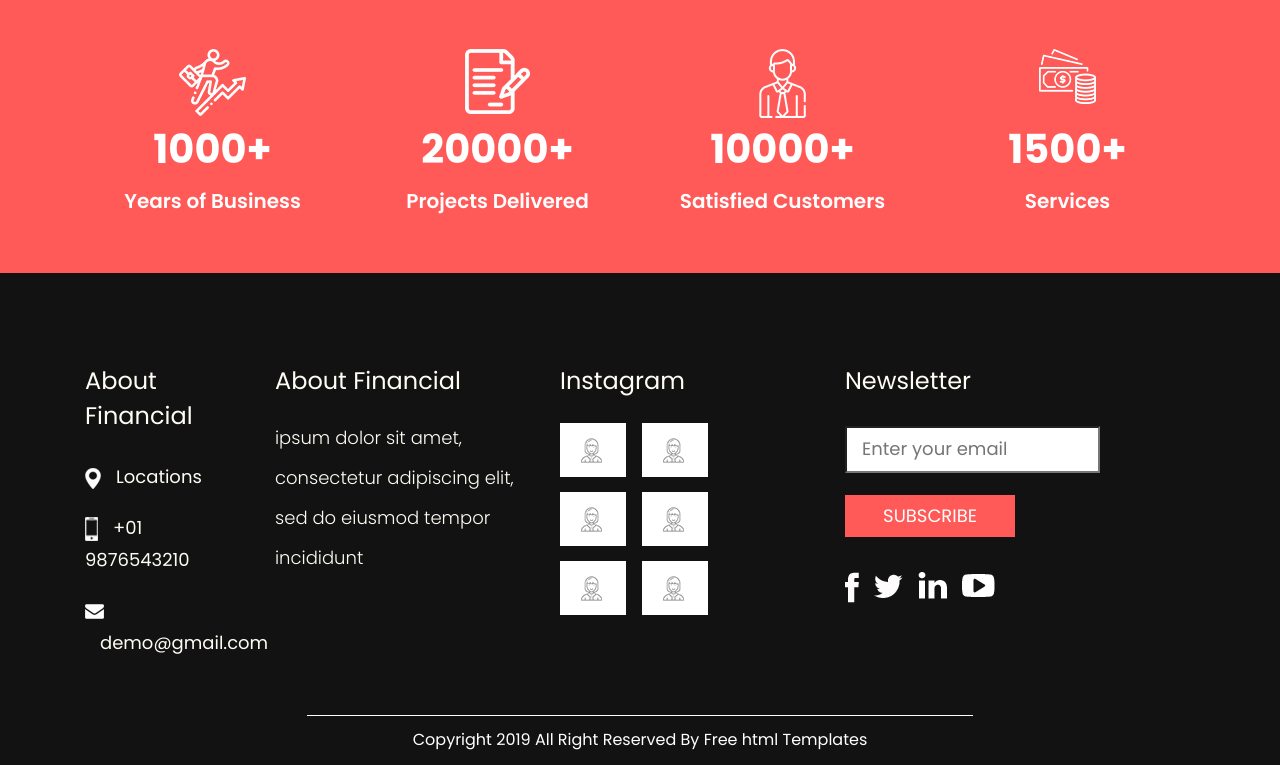
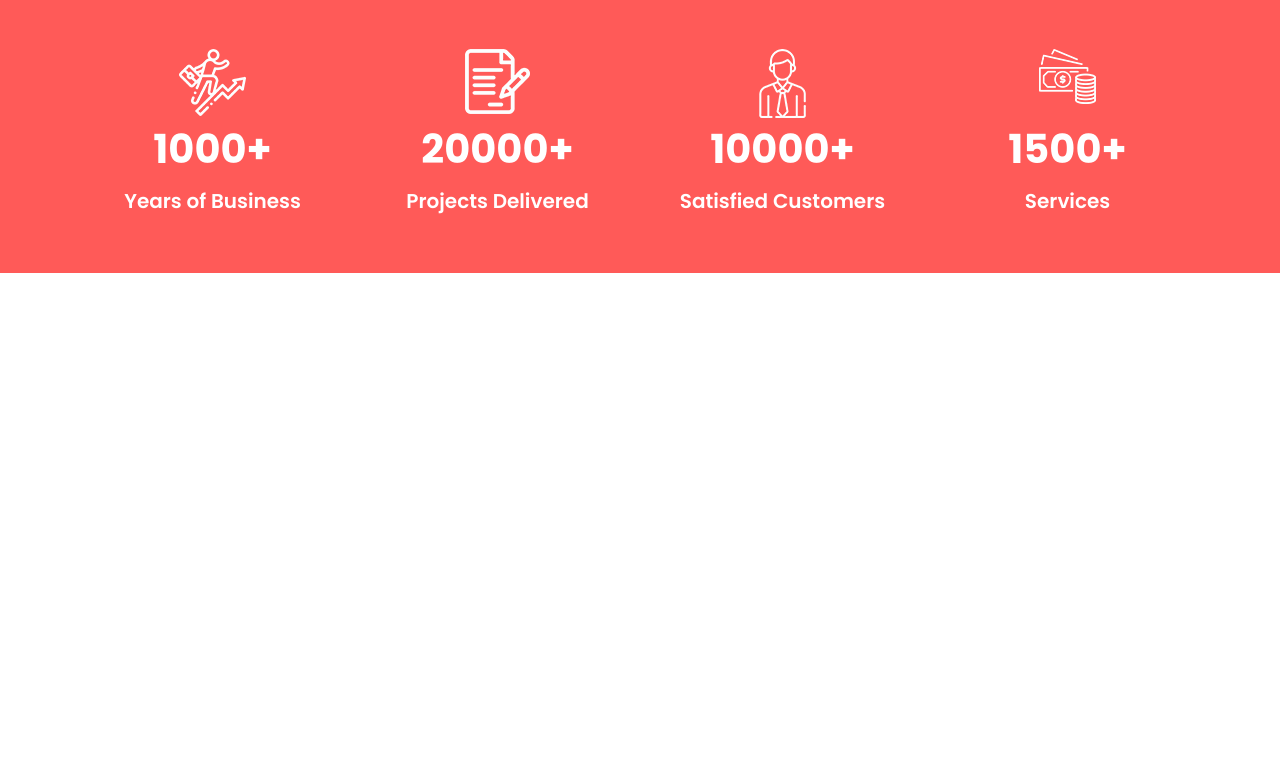
Before and after one commit to J4FSec/In0ri, a Flask app: page / in a window 1280 px wide. Shown: the part 585-1350 px from the top of the page. After the commit the page ends 858 px from the top, so only its background shows below. Run offline with Flask 2, Linux system fonts and the light colour scheme; some libraries are stand-ins or nearby versions.

Commit message:
update WebUI

```diff
--- a/FlaskApp/templates/index.html
+++ b/FlaskApp/templates/index.html
@@ -97,61 +97,7 @@
         </div>
       </div>
     </div>
-    <!--project section end -->
-    <!--team section start -->
-    <!--team section end -->
-    <!--client section start -->
-    <!--client section end -->
-    <!--footer section start -->
-    <div class="footer_section layout_padding">
-      <div class="container">
-        <div class="row">
-          <div class="col-lg-2 col-sm-6">
-            <h4 class="about_text">About Financial</h4>
-            <div class="location_text"><img src="static/assets/images/map-icon.png"><span class="padding_left_15">Locations</span></div>
-            <div class="location_text"><img src="static/assets/images/call-icon.png"><span class="padding_left_15">+01 9876543210</span></div>
-            <div class="location_text"><img src="static/assets/images/mail-icon.png"><span class="padding_left_15">demo@gmail.com</span></div>
-          </div>
-          <div class="col-lg-3 col-sm-6">
-            <h4 class="about_text">About Financial</h4>
-            <p class="dolor_text">ipsum dolor sit amet, consectetur adipiscing elit, sed do eiusmod tempor incididunt</p>
-          </div>
-          <div class="col-lg-3 col-sm-6">
-            <h4 class="about_text">Instagram</h4>
-            <div class="footer_images">
-              <div class="footer_images_left">
-                <div class="image_12"><img src="static/assets/images/img-12.png"></div>
-                <div class="image_12"><img src="static/assets/images/img-12.png"></div>
-                <div class="image_12"><img src="static/assets/images/img-12.png"></div>
-              </div>
-              <div class="footer_images_right">
-                <div class="image_12"><img src="static/assets/images/img-12.png"></div>
-                <div class="image_12"><img src="static/assets/images/img-12.png"></div>
-                <div class="image_12"><img src="static/assets/images/img-12.png"></div>
-              </div>
-            </div>
-          </div>
-          <div class="col-lg-3 col-sm-6">
-            <h4 class="about_text">Newsletter</h4>
-            <input type="text" class="mail_text" placeholder="Enter your email" name="Enter your email">
-            <div class="subscribe_bt"><a href="#">Subscribe</a></div>
-            <div class="footer_social_icon">
-              <ul>
-                <li><a href="#"><img src="static/assets/images/fb-icon1.png"></a></li>
-                 <li><a href="#"><img src="static/assets/images/twitter-icon1.png"></a></li>
-                <li><a href="#"><img src="static/assets/images/linkedin-icon1.png"></a></li>
-                <li><a href="#"><img src="static/assets/images/youtub-icon1.png"></a></li>
-              </ul>
-            </div>
-          </div>
-        </div>
-        <!-- copyright section start -->
-        <div class="copyright_section">
-          <div class="copyright_text">Copyright 2019 All Right Reserved By <a href="https://html.design">Free html  Templates</a></div>
-        </div>
-        <!-- copyright section end -->
-      </div>
-    </div>
+
     <!--footer section end -->
     <!-- Javascript files-->
     <script src="static/assets/js/jquery.min.js"></script>
```
